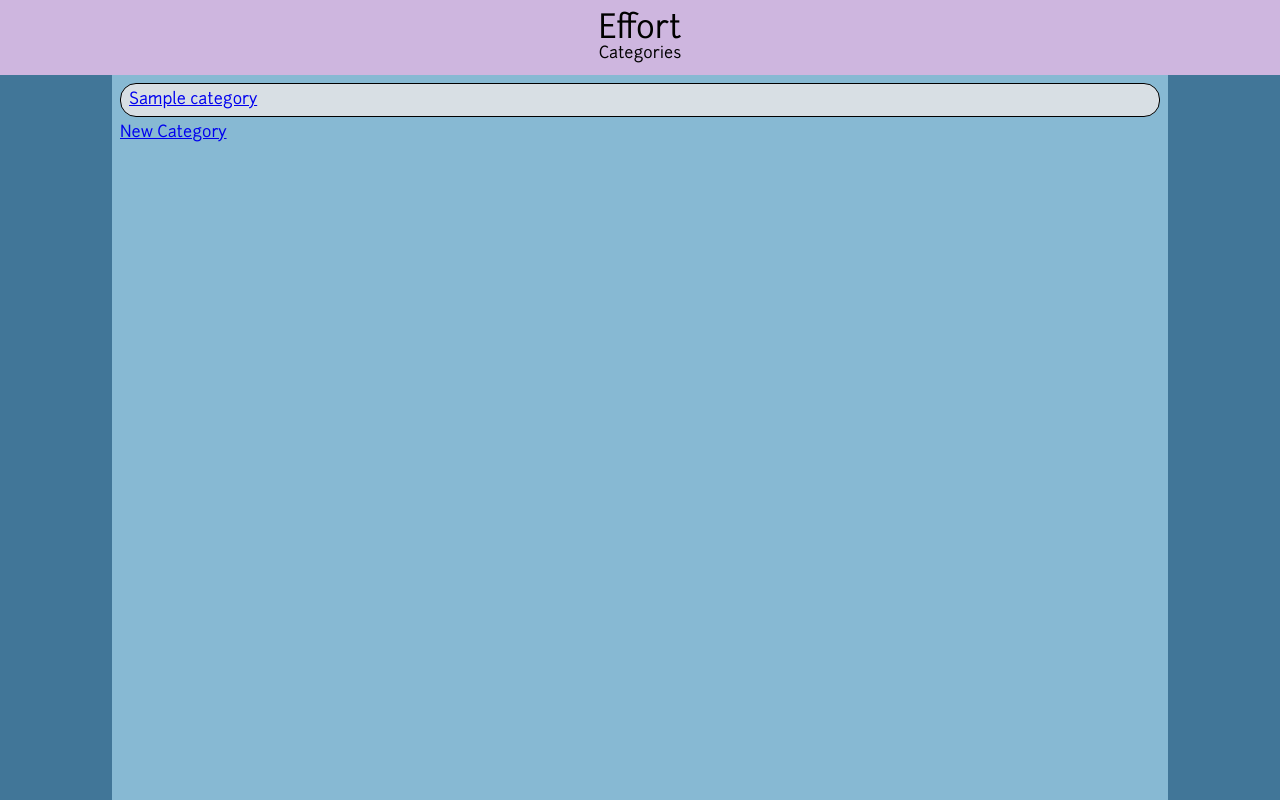
After one commit to sheepman4267/Effort, a Django app: page /category/ in a window 1280 px wide. The commit adds this page. Run offline with Django 4.2, Linux system fonts and the light colour scheme; tables that the repository leaves empty hold one stand-in row (values such as "Sample post"); parts of the project's set-up code (start-up, migrations or seed data) failed here and were passed over; some libraries are stand-ins or nearby versions.

Commit message:
Add basic views for managing categories

```diff
--- a/core/models.py
+++ b/core/models.py
@@ -1,5 +1,7 @@
 from django.db import models
 from django.contrib.auth.models import User
+from django.urls.base import reverse
+
 
 # class CoreContainerObject(models.Model):
 #     parent = models.ForeignKey('self',
@@ -20,3 +22,9 @@ from django.contrib.auth.models import User
 class Category(models.Model):
     # A Category which can be linked to by other models. This is mostly for reporting right now.
     name = models.CharField(max_length=100)
+
+    def get_absolute_url(self):
+        return reverse('core-category-detail', kwargs={'pk': self.pk})
+
+    def __str__(self):
+        return self.name
--- a/core/static/core/core.css
+++ b/core/static/core/core.css
@@ -4,6 +4,8 @@
     margin: 0;
     font-family: "Junction Regular", sans-serif;
     --accent-color: #ceb6df;
+    --standard-background: #d8dfe4;
+    --standard-gap: 0.5rem;
 }
 
 @font-face {
@@ -55,6 +57,10 @@
     margin-left: auto;
     background: #87b9d3;
     height: calc(100vh - 75px);
+    display: flex;
+    flex-direction: column;
+    padding: var(--standard-gap);
+    gap: var(--standard-gap);
 }
 
 .app-button-container {
@@ -103,3 +109,17 @@
     padding: 0.2rem 0.3rem 0.1rem 0.3rem;
     border-radius: 1rem;
 }
+
+.center-content ul {
+    display: flex;
+    flex-direction: column;
+    gap: var(--standard-gap);
+}
+
+.box {
+    padding: var(--standard-gap);
+    border: 1px solid black;
+    border-radius: 1rem;
+    background-color: var(--standard-background);
+    display: block;
+}
--- a/core/templates/core/base.html
+++ b/core/templates/core/base.html
@@ -36,6 +36,10 @@
     {% endblock %}
     <div class="content-container">
         {% block body %}
+            <div class="center-content">
+                {% block content %}
+                {% endblock %}
+            </div>
         {% endblock %}
     </div>
 </body>
--- /dev/null
+++ b/core/templates/core/category/list.html
@@ -0,0 +1,17 @@
+{% extends 'core/base.html' %}
+
+{% block navbar-title %}Categories{% endblock %}
+
+{% block content %}
+    {% if not categories %}
+        <span class="box">There are no categories yet!</span>
+    {% endif %}
+    <ul>
+        {% for category in categories %}
+            <li class="box">
+                <a href="{% url 'core-category-detail' category.pk %}">{{ category }}</a>
+            </li>
+        {% endfor %}
+    </ul>
+    <a href="{% url 'core-category-create' %}">New Category</a>
+{% endblock %}
--- a/core/templates/core/index.html
+++ b/core/templates/core/index.html
@@ -4,6 +4,7 @@
 <div class="center-content">
     <div class="app-button-container">
         <a class="app-button" href="{% url 'lists-index' %}">Lists!</a>
+        <a class="app-button" href="{% url 'core-category-list' %}">Categories</a>
     </div>
 </div>
 {% endblock %}
--- a/core/urls.py
+++ b/core/urls.py
@@ -1,6 +1,12 @@
 from django.urls import path
 from core import views
+from core.views import CategoryListView, CategoryDetailView, CategoryCreateView, CategoryUpdateView, CategoryDeleteView
 
 urlpatterns = [
-    path('', views.index, name='core-index')
+    path('', views.index, name='core-index'),
+    path('category/', CategoryListView.as_view(), name='core-category-list' ),
+    path('category/create/', CategoryCreateView.as_view(), name='core-category-create'),
+    path('category/<int:pk>/', CategoryDetailView.as_view(), name='core-category-detail'),
+    path('category/<int:pk>/update/', CategoryUpdateView.as_view(), name='core-category-update'),
+    path('category/<int:pk>/delete/', CategoryDeleteView.as_view(), name='core-category-delete'),
 ]
--- a/core/views.py
+++ b/core/views.py
@@ -1,6 +1,42 @@
 from django.shortcuts import render
 from django.contrib.auth.decorators import login_required
+from django.views.generic.detail import DetailView
+from django.views.generic.list import ListView
+from django.views.generic.edit import CreateView, UpdateView, DeleteView
+
+from core.models import Category
+
 
 @login_required
 def index(request):
     return render(request, 'core/index.html')
+
+
+class CategoryListView(ListView):
+    model = Category
+    context_object_name = 'categories'
+    template_name = 'core/category/list.html'
+
+
+class CategoryDetailView(DetailView):
+    model = Category
+    context_object_name = 'category'
+    template_name = 'core/category/detail.html'
+
+
+class CategoryCreateView(CreateView):
+    model = Category
+    fields = '__all__'
+    template_name = 'core/category/create.html'
+
+
+class CategoryUpdateView(UpdateView):
+    model = Category
+    fields = '__all__'
+    template_name = 'core/category/update.html'
+
+
+class CategoryDeleteView(DeleteView):
+    model = Category
+    context_object_name = 'category'
+    template_name = 'core/category/delete.html'
```
Also changed, not shown: core/templates/core/category/create.html (added, +11 -0 lines), core/templates/core/category/detail.html (added, +9 -0 lines), core/templates/core/category/update.html (added, +11 -0 lines).
